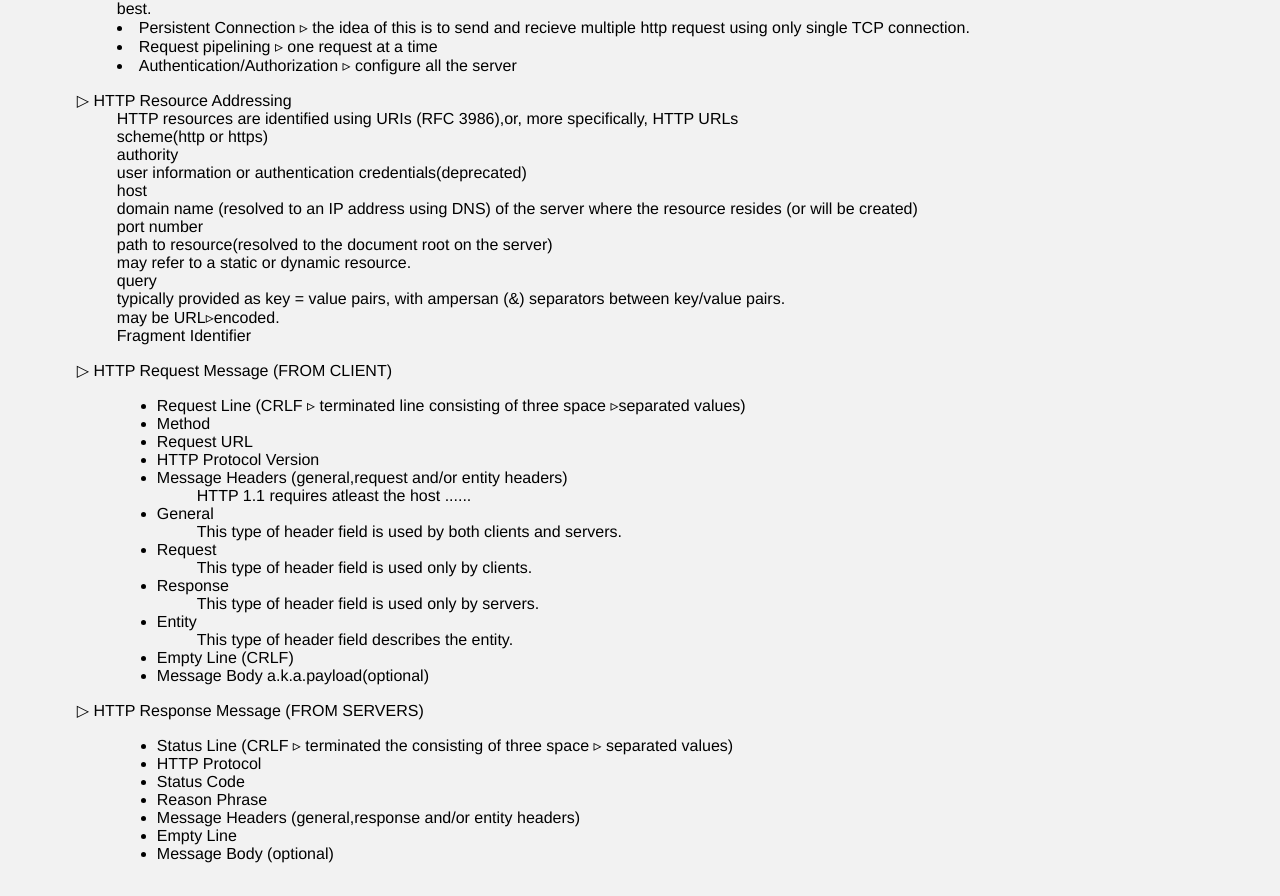
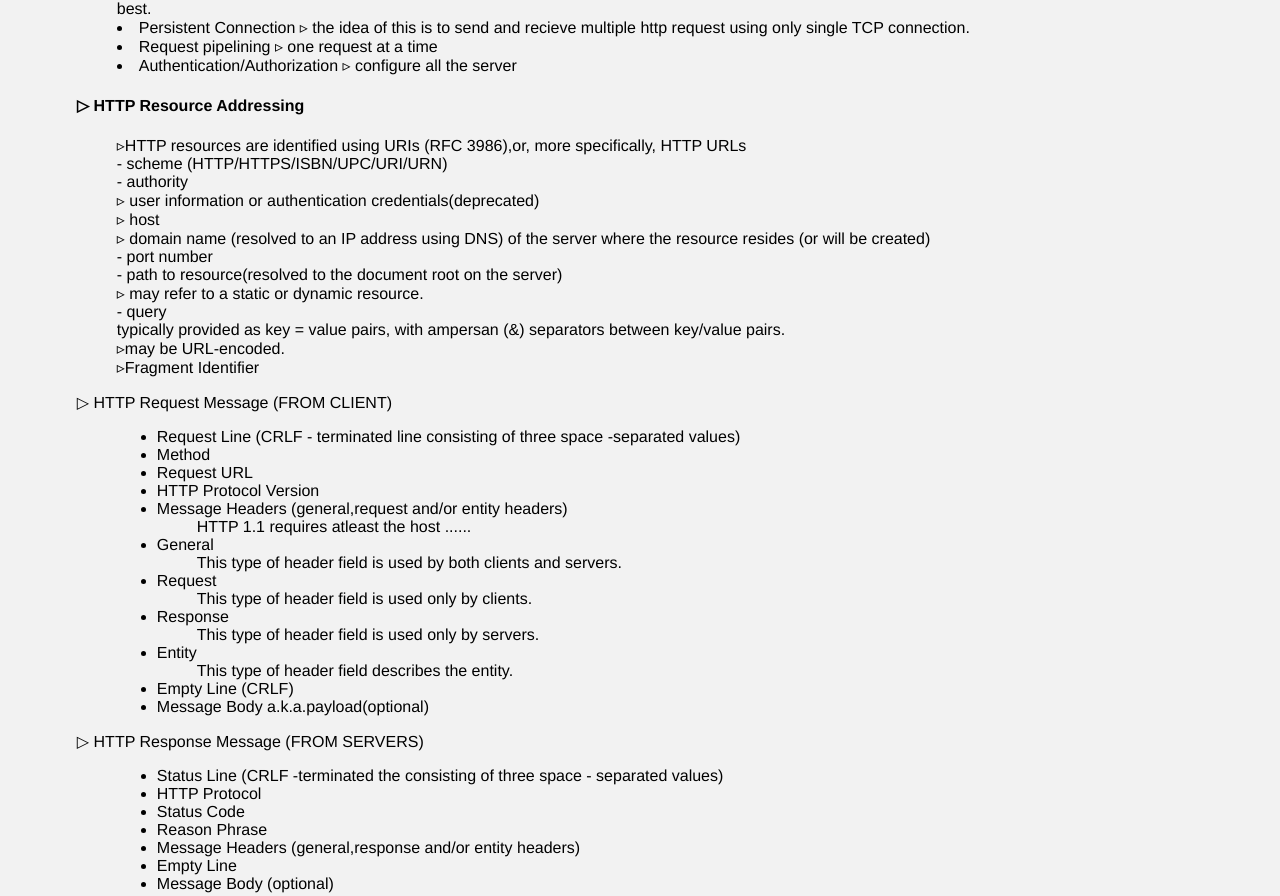
Before and after one commit to pkuser2/WebTech-LongTermProject, a plain HTML site: page Website/prelims.html in a window 1280 px wide. Shown: the part 3090-3986 px from the top of the page. Drawn offline with Linux system fonts and the light colour scheme; some icons are missing.

Commit message:
Modified the structure

```diff
--- a/Website/prelims.html
+++ b/Website/prelims.html
@@ -212,29 +212,29 @@ user tools and applications) </dd>
 
 
         </dl>
-
-        <dl>
-           <dt>&#9655; HTTP Resource Addressing</dt>
-           <dd>HTTP resources are identified using URIs (RFC 3986),or, more specifically, HTTP URLs</dd>
-           <dd>scheme(http or https)</dd>
-           <dd>authority</dd>
-           <dd  >user information or authentication credentials(deprecated)</dd>
-           <dd>host</dd>
-           <dd>domain name (resolved to an IP address using DNS) of the server where the resource resides (or will be created)</dd>
-           <dd>port number</dd>
-           <dd> path to resource(resolved to the document root on the server)</dd>
-           <dd> may refer to a static or dynamic resource.</dd>
-           <dd>query</dd>
+ <dl>
+            <h4> &#9655; HTTP Resource Addressing </h4>
+           <dd>&#9657;HTTP resources are identified using URIs (RFC 3986),or, more specifically, HTTP URLs</dd>
+           <dd> - scheme (HTTP/HTTPS/ISBN/UPC/URI/URN)
+</dd>
+           <dd> - authority</dd>
+           <dd> &#9657; user information or authentication credentials(deprecated)</dd>
+           <dd> &#9657; host</dd>
+           <dd> &#9657; domain name (resolved to an IP address using DNS) of the server where the resource resides (or will be created)</dd>
+           <dd> - port number</dd>
+           <dd> - path to resource(resolved to the document root on the server)</dd>
+           <dd> &#9657; may refer to a static or dynamic resource.</dd>
+           <dd> - query</dd>
            <dd> typically provided as key = value pairs, with ampersan (&amp;) separators between key/value pairs.</dd>
-           <dd>may be URL&#9657;encoded.</dd>
-           <dd>Fragment Identifier</dd>
-
+           <dd> &#9657;may be URL-encoded.</dd>
+           <dd> &#9657;Fragment Identifier</dd>
+        </dl>
 
          <dl>
             <dt>&#9655; HTTP Request Message (FROM CLIENT)</dt>
             <dd>
                 <ul>
-                    <li>Request Line (CRLF &#9657; terminated line consisting of three space &#9657;separated values)</li>
+                    <li>Request Line (CRLF - terminated line consisting of three space -separated values)</li>
                     <li>Method</li>
                     <li>Request URL</li>
                     <li>HTTP Protocol Version</li>
@@ -258,7 +258,7 @@ user tools and applications) </dd>
             <dt>&#9655; HTTP Response Message (FROM SERVERS)</dt>
             <dd>
                 <ul>
-                    <li>Status Line (CRLF &#9657; terminated the consisting of three space &#9657; separated values)</li>
+                    <li>Status Line (CRLF -terminated the consisting of three space - separated values)</li>
                     <li>HTTP Protocol</li>
                     <li>Status Code</li>
                     <li>Reason Phrase</li>
```
